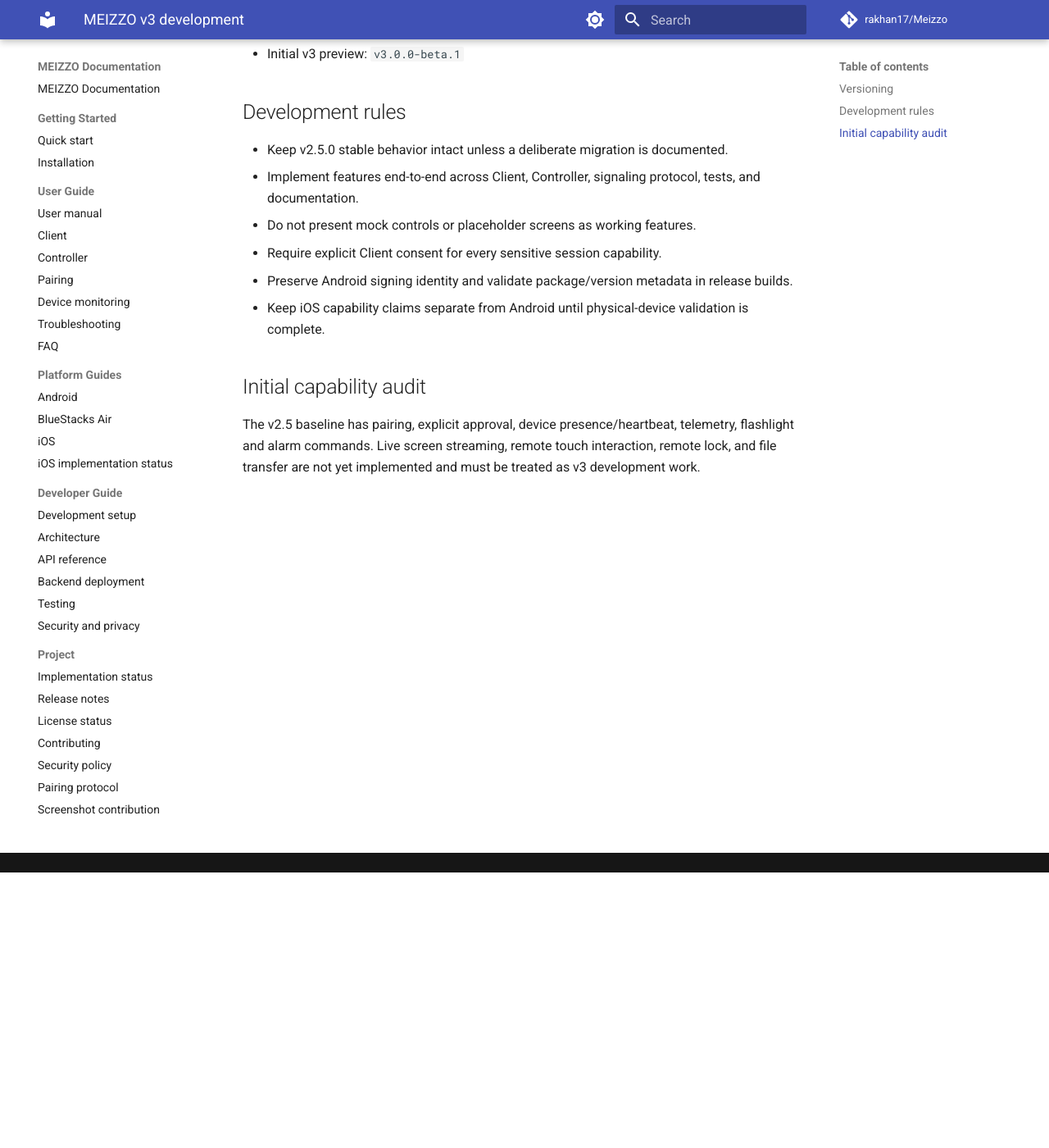
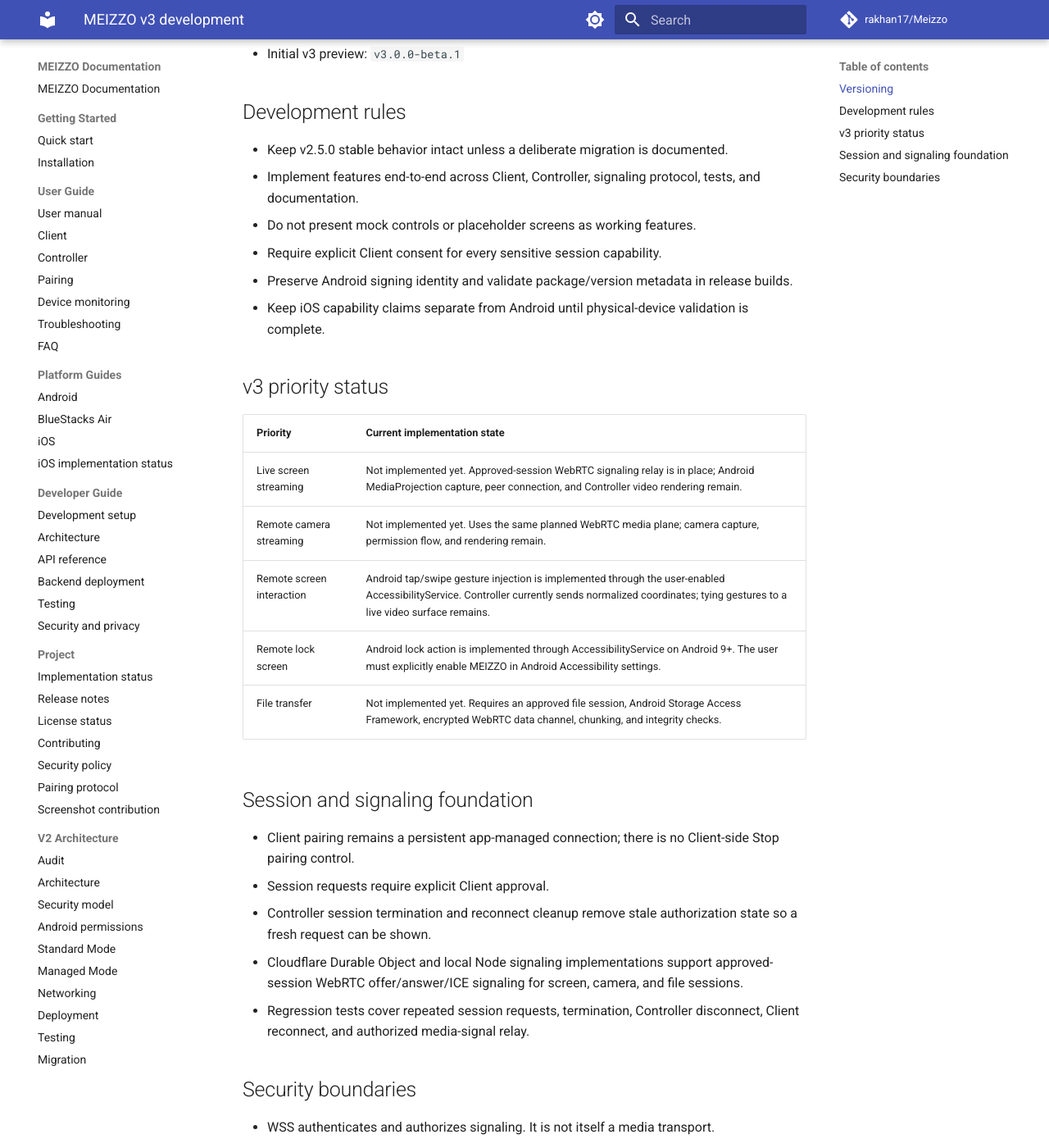
Before and after one commit to rakhan17/Meizzo, an MkDocs documentation site: the page built from docs/v3/README.md, in a window 1280 px wide and 1400 px high, scrolled down 336 px. Shown: the whole window at 82% size. Built offline with MkDocs 1.6.1 and Material for MkDocs 9.7.7, drawn with Linux system fonts in a browser that asks for light colours; comment, search, counter and statistics services are not loaded; some of the changed text lies outside the part shown.

Commit message:
docs(v3): track remote access implementation status

```diff
--- a/docs/v3/README.md
+++ b/docs/v3/README.md
@@ -17,6 +17,28 @@ This branch is the isolated development line for MEIZZO 3.x. The v2.5.0 stable l
 - Preserve Android signing identity and validate package/version metadata in release builds.
 - Keep iOS capability claims separate from Android until physical-device validation is complete.
 
-## Initial capability audit
+## v3 priority status
 
-The v2.5 baseline has pairing, explicit approval, device presence/heartbeat, telemetry, flashlight and alarm commands. Live screen streaming, remote touch interaction, remote lock, and file transfer are not yet implemented and must be treated as v3 development work.
+| Priority | Current implementation state |
+|---|---|
+| Live screen streaming | Not implemented yet. Approved-session WebRTC signaling relay is in place; Android MediaProjection capture, peer connection, and Controller video rendering remain. |
+| Remote camera streaming | Not implemented yet. Uses the same planned WebRTC media plane; camera capture, permission flow, and rendering remain. |
+| Remote screen interaction | Android tap/swipe gesture injection is implemented through the user-enabled AccessibilityService. Controller currently sends normalized coordinates; tying gestures to a live video surface remains. |
+| Remote lock screen | Android lock action is implemented through AccessibilityService on Android 9+. The user must explicitly enable MEIZZO in Android Accessibility settings. |
+| File transfer | Not implemented yet. Requires an approved file session, Android Storage Access Framework, encrypted WebRTC data channel, chunking, and integrity checks. |
+
+## Session and signaling foundation
+
+- Client pairing remains a persistent app-managed connection; there is no Client-side Stop pairing control.
+- Session requests require explicit Client approval.
+- Controller session termination and reconnect cleanup remove stale authorization state so a fresh request can be shown.
+- Cloudflare Durable Object and local Node signaling implementations support approved-session WebRTC offer/answer/ICE signaling for screen, camera, and file sessions.
+- Regression tests cover repeated session requests, termination, Controller disconnect, Client reconnect, and authorized media-signal relay.
+
+## Security boundaries
+
+- WSS authenticates and authorizes signaling. It is not itself a media transport.
+- Media signaling is accepted only for an approved screen, camera, or file session and only from a session participant.
+- WebRTC media transport, TURN relay deployment, and end-to-end media encryption validation must be completed before screen/camera streaming is called production-ready.
+- Android permissions and Accessibility access remain controlled by the device owner and operating system.
+- A Device Owner grant must never be treated as silent consent or a bypass for MediaProjection.
```
